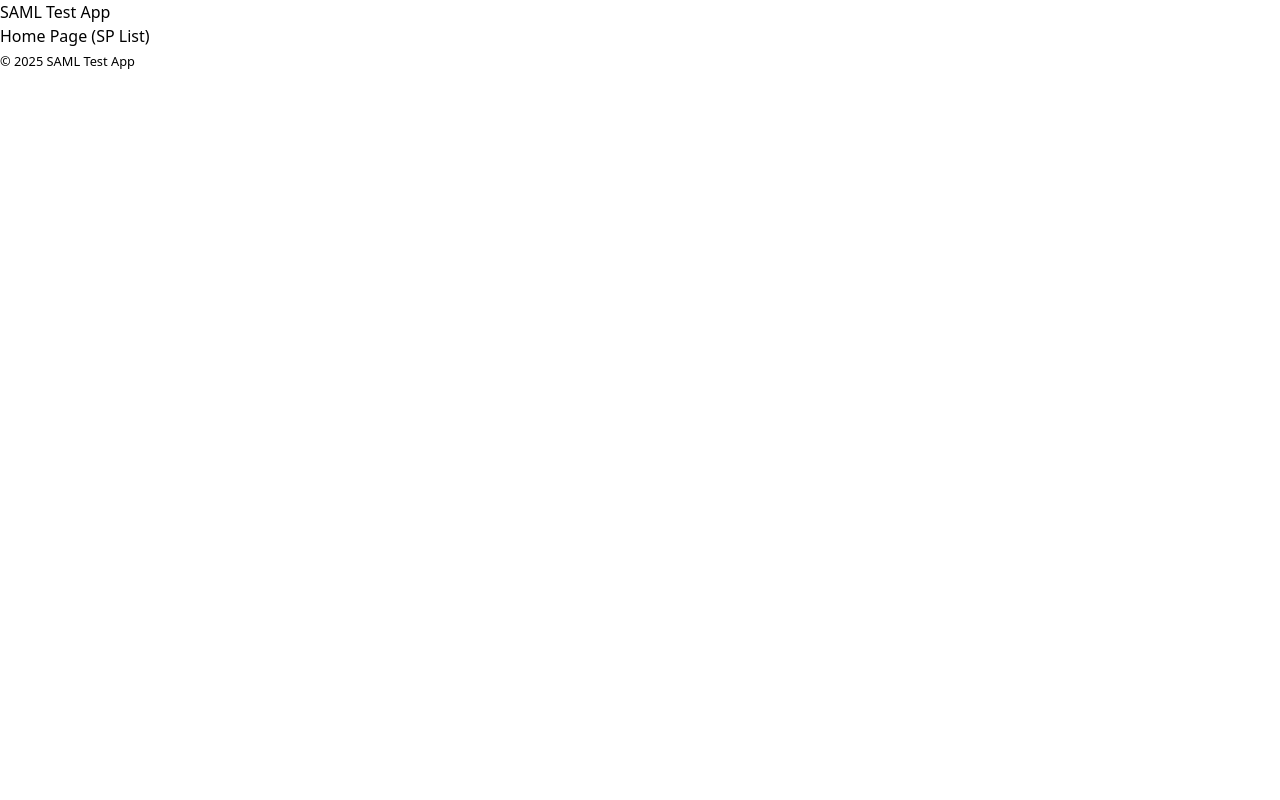
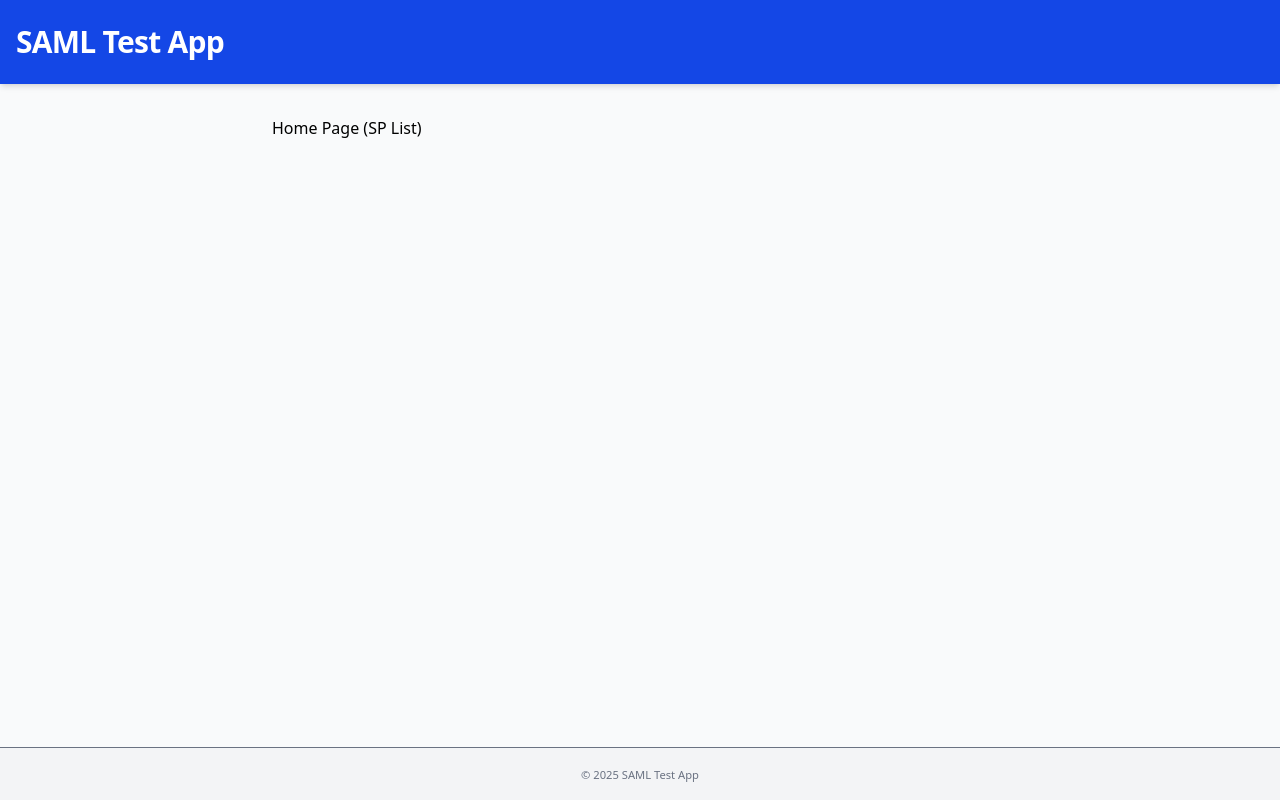
Before and after one commit to dzmitry-savitski/saml-test, a React (Vite) app: page / in a window 1280 px wide. Built offline with nearby package versions, Linux system fonts and the light colour scheme.

Commit message:
Add basic styles

```diff
--- a/src/App.tsx
+++ b/src/App.tsx
@@ -7,11 +7,13 @@ import ACS from './pages/ACS';
 function App() {
   return (
     <Router>
-      <div className="app-layout">
-        <header>
-          <h1>SAML Test App</h1>
+      <div className="min-h-screen flex flex-col bg-gray-50">
+        <header className="bg-blue-700 text-white py-6 shadow-md">
+          <div className="container mx-auto px-4">
+            <h1 className="text-3xl font-bold tracking-tight">SAML Test App</h1>
+          </div>
         </header>
-        <main>
+        <main className="flex-1 container mx-auto px-4 py-8 w-full max-w-3xl">
           <Routes>
             <Route path="/" element={<Home />} />
             <Route path="/sp/:spId/config" element={<SPConfig />} />
@@ -19,7 +21,7 @@ function App() {
             <Route path="/sp/:spId/acs" element={<ACS />} />
           </Routes>
         </main>
-        <footer>
+        <footer className="bg-gray-100 text-gray-500 py-4 text-center text-sm border-t">
           <small>&copy; {new Date().getFullYear()} SAML Test App</small>
         </footer>
       </div>
```
